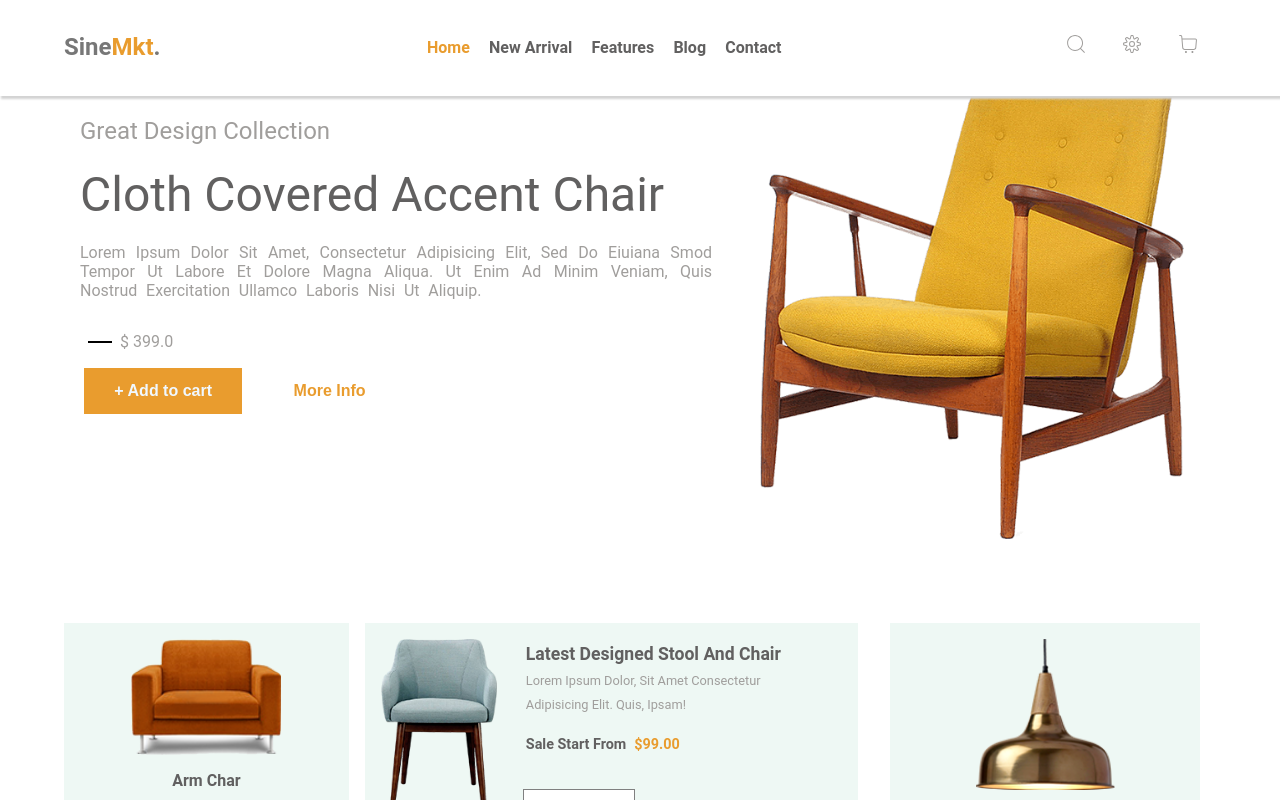
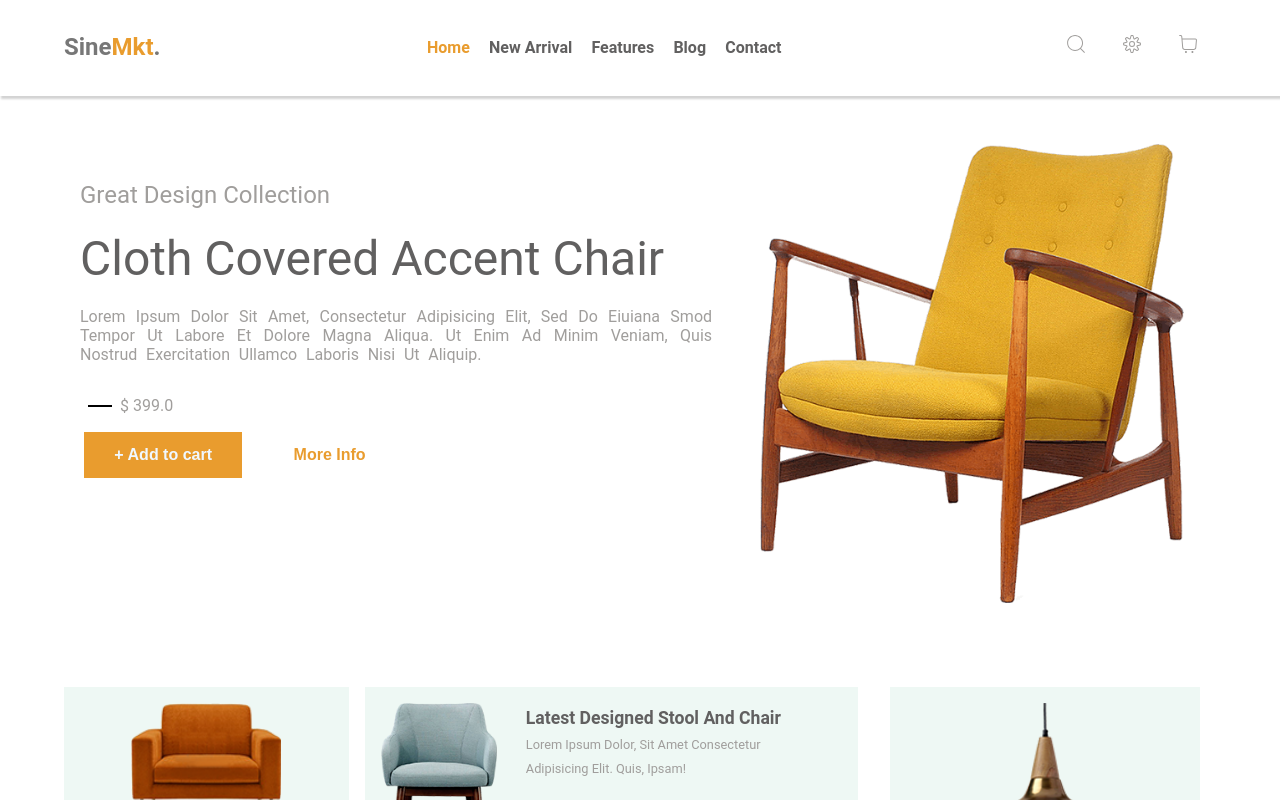
Before and after one commit to Ajaykumaraw/SineMKT-Furniture, a React (Create React App) app: page / in a window 1280 px wide. Shown: the top 800 px of the page. Built offline with nearby package versions, Linux system fonts and the light colour scheme.

Commit message:
build done

```diff
--- a/package.json
+++ b/package.json
@@ -25,6 +25,7 @@
       "react-app/jest"
     ]
   },
+  "homepage": ".",
   "browserslist": {
     "production": [
       ">0.2%",
--- a/src/components/Welcome-Hero/welcomeHero.css
+++ b/src/components/Welcome-Hero/welcomeHero.css
@@ -1,5 +1,6 @@
 .app__welcome{
     display: flex;
+    padding-top: 5rem;
 }
 
 .Welcome-container{
```
Also changed, not shown: public/manifest.json.
